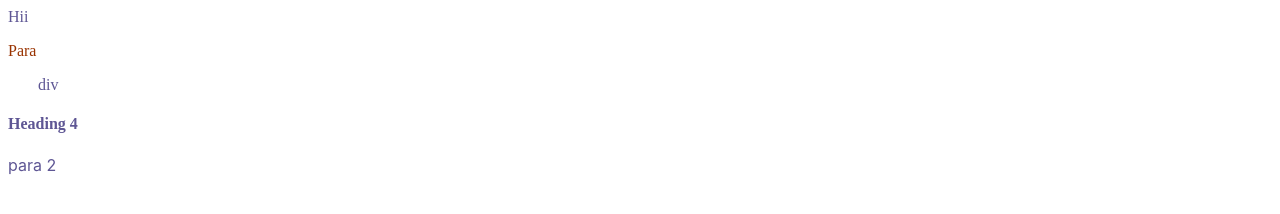
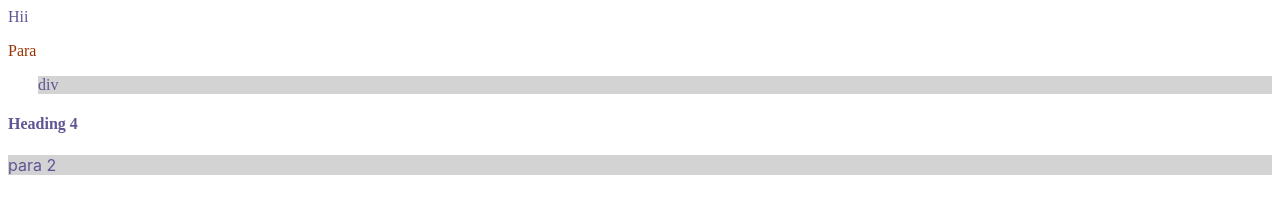
Before and after one commit to Priyansh-15/Django, a plain HTML site: page 16. HTML,CSS,JS/4/basiccss.html in a window 1280 px wide. Drawn offline with Linux system fonts and the light colour scheme.

Commit message:
3.1 - css-class

```diff
--- a/16. HTML,CSS,JS/4/basiccss.html
+++ b/16. HTML,CSS,JS/4/basiccss.html
@@ -8,8 +8,8 @@
 <body>
   Hii
     <p id="p1">Para</p>
-    <div>div</div>
+    <div class="ps">div</div>
     <h4>Heading 4</h4>
-    <p id="p2">para 2</p>
+    <p class="ps" id="p2">para 2</p>
 </body>
 </html>
--- a/16. HTML,CSS,JS/4/style.css
+++ b/16. HTML,CSS,JS/4/style.css
@@ -14,3 +14,7 @@ div{
 #p2{
     font-family: -apple-system, BlinkMacSystemFont, "Segoe UI", ui-system, sans-serif;
 }
+
+.ps{
+    background-color: lightgrey;
+}
```
